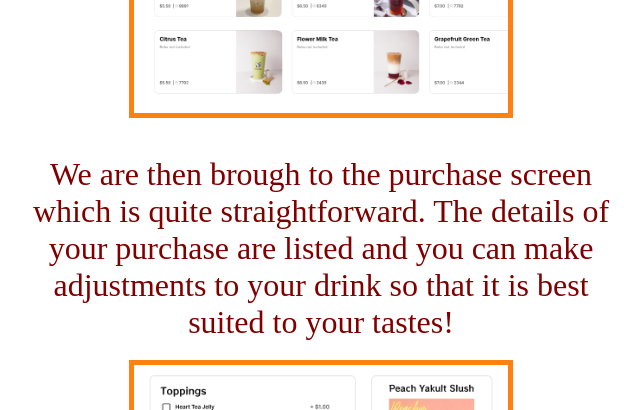
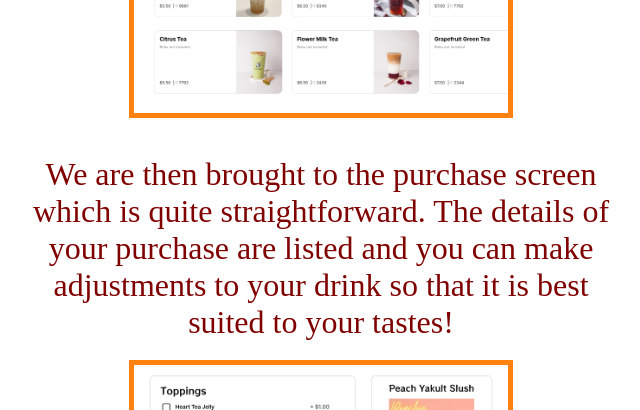
Before and after one commit to aMEX2mmUQTpVpnXV/Personas-StoryBoarding, a plain HTML site: page index.html in a window 1280 px wide. Shown: the part 1660-2070 px from the top of the page, 319-959 px from the left. Drawn offline with Linux system fonts and the light colour scheme; a web font is replaced by a local one.

Commit message:
Typo Fix: brough -> brought

```diff
--- a/index.html
+++ b/index.html
@@ -89,7 +89,7 @@
         src="assets/interface/Selection_Screen.png"
       />
       <div class="interface-body">
-        We are then brough to the purchase screen which is quite
+        We are then brought to the purchase screen which is quite
         straightforward. The details of your purchase are listed and you can
         make adjustments to your drink so that it is best suited to your tastes!
       </div>
```
